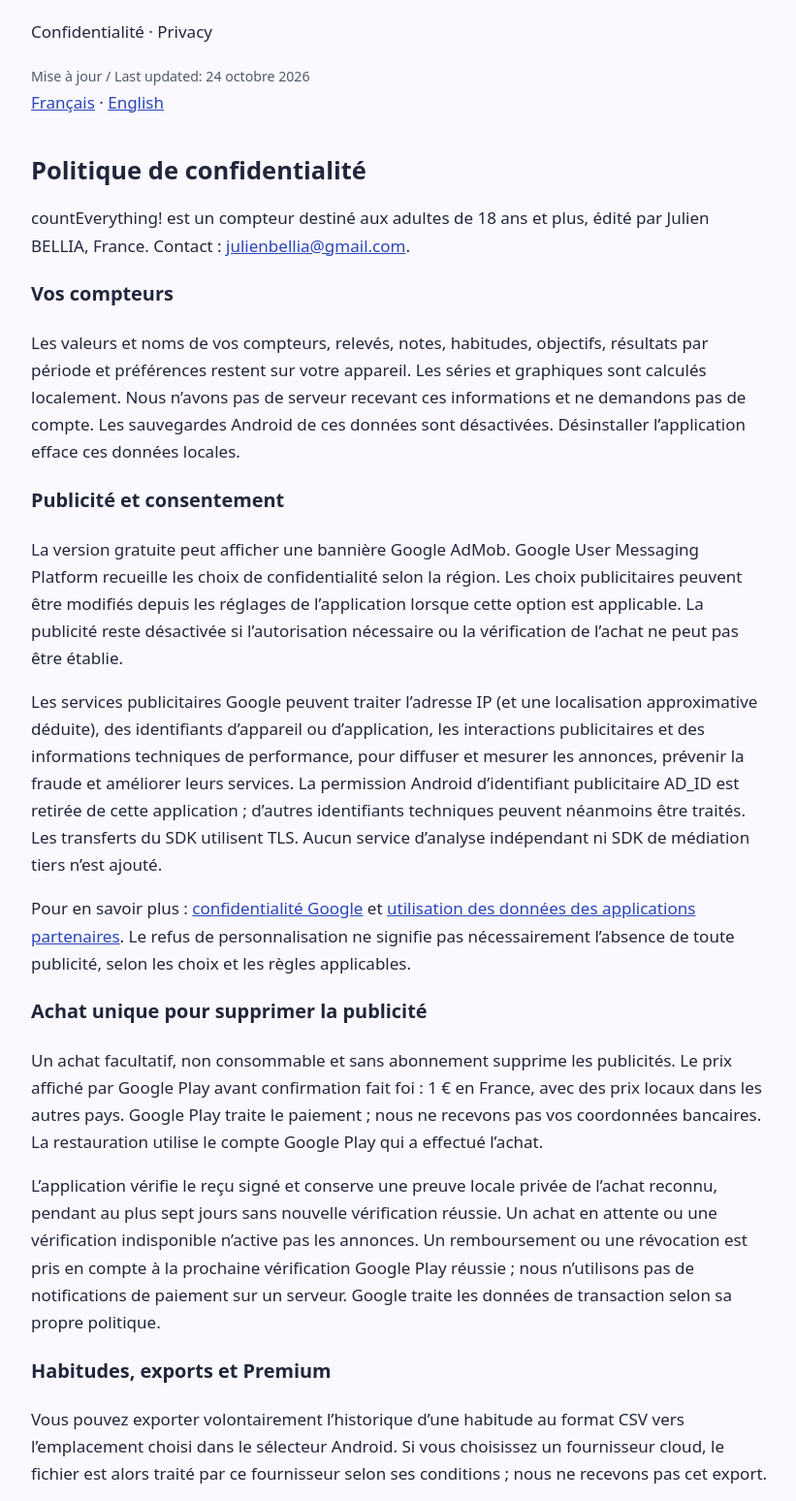
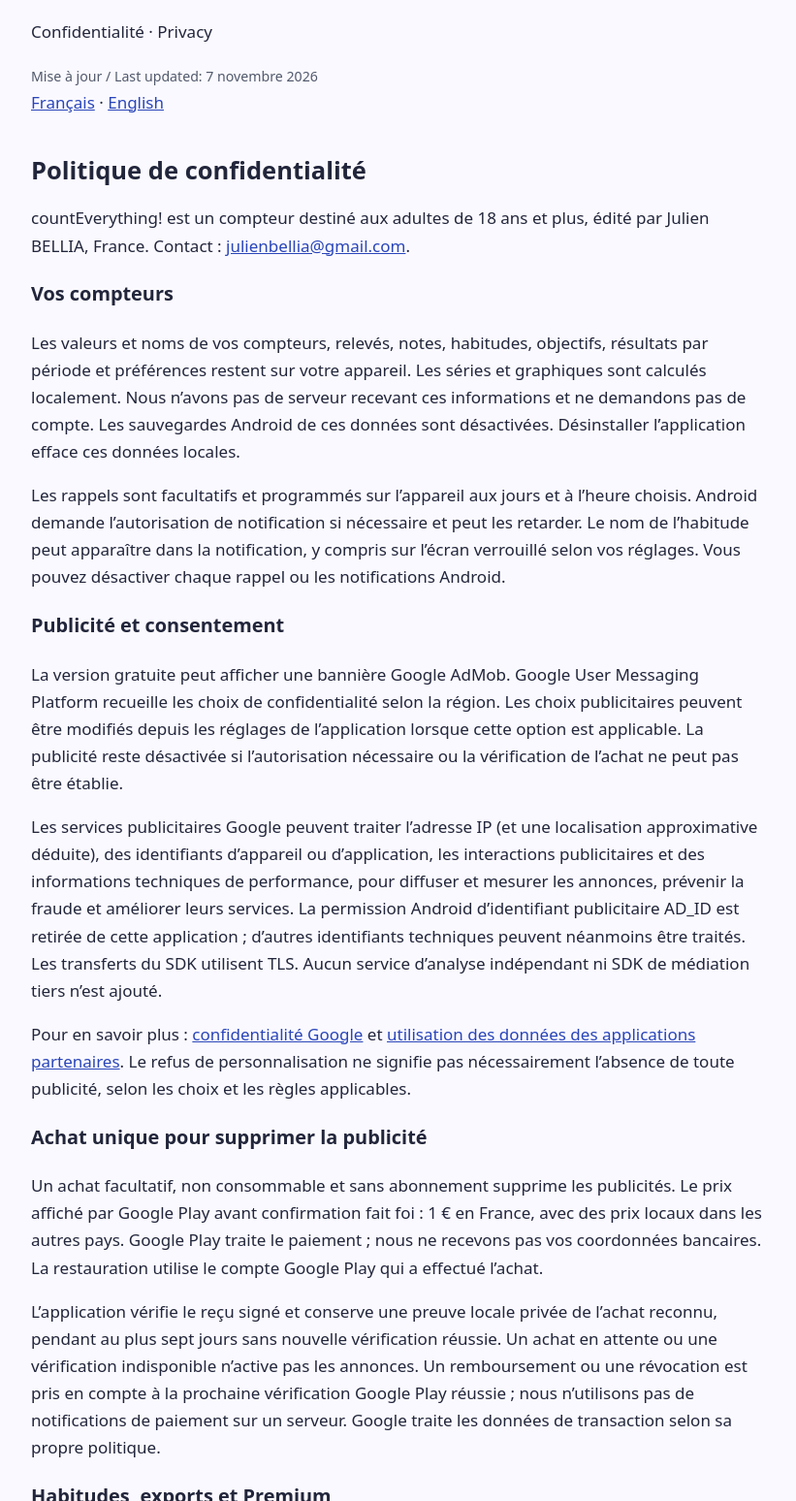
Before and after one commit to so7n/so7n.github.io, a plain HTML site: page counteverything/privacy.html in a window 1280 px wide. Shown: the part 93-1641 px from the top of the page at 97% size, without its empty margins (228-1049 px from the left). Drawn offline with Linux system fonts and the light colour scheme.

Commit message:
Update countEverything privacy for reminders and backups

```diff
--- a/counteverything/privacy.html
+++ b/counteverything/privacy.html
@@ -2,17 +2,18 @@
 <html lang="fr"><meta charset="utf-8"><meta name="viewport" content="width=device-width,initial-scale=1">
 <title>countEverything! — Confidentialité / Privacy</title>
 <style>body{font:17px/1.65 system-ui,sans-serif;max-width:760px;margin:48px auto;padding:0 24px;background:#faf9ff;color:#22263b}h1,h2{line-height:1.2}h1{color:#2945b9}a{color:#2945b9}section{margin:40px 0}small{color:#51596b}@media(prefers-color-scheme:dark){body{background:#111421;color:#edf0ff}h1,a{color:#b9c4ff}small{color:#bdc3d6}}</style>
-<h1>countEverything!</h1><p>Confidentialité · Privacy</p><small>Mise à jour / Last updated: 24 octobre 2026</small>
+<h1>countEverything!</h1><p>Confidentialité · Privacy</p><small>Mise à jour / Last updated: 7 novembre 2026</small>
 <nav><a href="#fr">Français</a> · <a href="#en">English</a></nav>
 <section id="fr"><h2>Politique de confidentialité</h2>
 <p>countEverything! est un compteur destiné aux adultes de 18 ans et plus, édité par Julien BELLIA, France. Contact : <a href="mailto:julienbellia@gmail.com">julienbellia@gmail.com</a>.</p>
 <h3>Vos compteurs</h3><p>Les valeurs et noms de vos compteurs, relevés, notes, habitudes, objectifs, résultats par période et préférences restent sur votre appareil. Les séries et graphiques sont calculés localement. Nous n’avons pas de serveur recevant ces informations et ne demandons pas de compte. Les sauvegardes Android de ces données sont désactivées. Désinstaller l’application efface ces données locales.</p>
+<p>Les rappels sont facultatifs et programmés sur l’appareil aux jours et à l’heure choisis. Android demande l’autorisation de notification si nécessaire et peut les retarder. Le nom de l’habitude peut apparaître dans la notification, y compris sur l’écran verrouillé selon vos réglages. Vous pouvez désactiver chaque rappel ou les notifications Android.</p>
 <h3>Publicité et consentement</h3><p>La version gratuite peut afficher une bannière Google AdMob. Google User Messaging Platform recueille les choix de confidentialité selon la région. Les choix publicitaires peuvent être modifiés depuis les réglages de l’application lorsque cette option est applicable. La publicité reste désactivée si l’autorisation nécessaire ou la vérification de l’achat ne peut pas être établie.</p>
 <p>Les services publicitaires Google peuvent traiter l’adresse IP (et une localisation approximative déduite), des identifiants d’appareil ou d’application, les interactions publicitaires et des informations techniques de performance, pour diffuser et mesurer les annonces, prévenir la fraude et améliorer leurs services. La permission Android d’identifiant publicitaire AD_ID est retirée de cette application ; d’autres identifiants techniques peuvent néanmoins être traités. Les transferts du SDK utilisent TLS. Aucun service d’analyse indépendant ni SDK de médiation tiers n’est ajouté.</p>
 <p>Pour en savoir plus : <a href="https://policies.google.com/privacy">confidentialité Google</a> et <a href="https://policies.google.com/technologies/partner-sites">utilisation des données des applications partenaires</a>. Le refus de personnalisation ne signifie pas nécessairement l’absence de toute publicité, selon les choix et les règles applicables.</p>
 <h3>Achat unique pour supprimer la publicité</h3><p>Un achat facultatif, non consommable et sans abonnement supprime les publicités. Le prix affiché par Google Play avant confirmation fait foi : 1 € en France, avec des prix locaux dans les autres pays. Google Play traite le paiement ; nous ne recevons pas vos coordonnées bancaires. La restauration utilise le compte Google Play qui a effectué l’achat.</p>
 <p>L’application vérifie le reçu signé et conserve une preuve locale privée de l’achat reconnu, pendant au plus sept jours sans nouvelle vérification réussie. Un achat en attente ou une vérification indisponible n’active pas les annonces. Un remboursement ou une révocation est pris en compte à la prochaine vérification Google Play réussie ; nous n’utilisons pas de notifications de paiement sur un serveur. Google traite les données de transaction selon sa propre politique.</p>
-<h3>Habitudes, exports et Premium</h3><p>Vous pouvez exporter volontairement l’historique d’une habitude au format CSV vers l’emplacement choisi dans le sélecteur Android. Si vous choisissez un fournisseur cloud, le fichier est alors traité par ce fournisseur selon ses conditions ; nous ne recevons pas cet export.</p>
+<h3>Habitudes, exports et Premium</h3><p>Vous pouvez exporter volontairement l’historique d’une habitude au format CSV ou créer une sauvegarde JSON de vos compteurs, habitudes, historiques et réglages vers l’emplacement choisi dans le sélecteur Android. Ces fichiers sont lisibles et peuvent contenir vos données. Si vous choisissez un fournisseur cloud, il traite le fichier selon ses conditions ; nous ne recevons pas cet export.</p>
 <p>Un abonnement Premium facultatif débloque les compteurs nommés et habitudes illimités et supprime les publicités pendant sa validité. En France : 1,49 € par mois ou 9,99 € par an, sans essai gratuit ; le prix local et la période affichés par Google Play font foi. Il se renouvelle automatiquement et peut être annulé dans Google Play, avec accès conservé jusqu’à la fin de la période payée. L’achat unique sans publicité reste distinct de l’abonnement.</p>
 <p>L’application interroge Google Play et vérifie les reçus signés pour restaurer les achats et abonnements. Elle ne conserve pas de reçu d’abonnement sur disque ; une réponse positive reste utilisable au plus dix minutes en mémoire pendant une erreur transitoire. Une connexion à Google Play est nécessaire pour vérifier le Premium à l’ouverture. Aucun serveur de paiement propre à l’éditeur n’est ajouté. L’expiration ne supprime aucune donnée : vous choisissez deux éléments actifs gratuits dans chaque liste et gardez l’accès à l’historique des autres. Les compteurs présents avant cette évolution restent utilisables.</p>
 <h3>Vos choix et vos droits</h3><p>Vous pouvez effacer les données locales dans les paramètres Android ou en désinstallant l’application. Pour les demandes concernant les données traitées par Google, utilisez les contrôles du compte Google et les liens ci-dessus. Vous pouvez nous contacter pour toute question ou demande d’accès, rectification, effacement ou opposition relevant de notre traitement. Vous pouvez aussi saisir l’autorité de protection des données compétente, notamment la CNIL en France.</p>
@@ -20,12 +21,13 @@
 <section id="en" lang="en"><h2>Privacy policy</h2>
 <p>countEverything! is a counter intended for adults aged 18 and over, published by Julien BELLIA, France. Contact: <a href="mailto:julienbellia@gmail.com">julienbellia@gmail.com</a>.</p>
 <h3>Your counters</h3><p>Your counter values and names, saved readings, notes, habits, goals, period results and preferences stay on your device. Streaks and charts are calculated locally. We do not operate a server receiving them or require an account. Android backups are disabled. Uninstalling deletes these local data.</p>
+<p>Reminders are optional and scheduled on your device for the days and time you choose. Android requests notification permission when needed and may delay delivery. The habit name can appear in a notification, including on the lock screen depending on your settings. You can disable individual reminders or Android notifications.</p>
 <h3>Advertising and consent</h3><p>The free version may show a Google AdMob banner. Google User Messaging Platform collects privacy choices as applicable in your region. Applicable advertising choices can be revisited in app settings. Ads remain disabled when the required permission or purchase verification cannot be established.</p>
 <p>Google advertising services may process your IP address (and inferred approximate location), device or app identifiers, ad interactions and technical performance information to deliver and measure ads, prevent fraud and improve services. The Android AD_ID advertising identifier permission is removed from this app; other technical identifiers may still be processed. SDK transfers use TLS. No separate analytics service or third-party mediation SDK is added.</p>
 <p>See <a href="https://policies.google.com/privacy">Google Privacy Policy</a> and <a href="https://policies.google.com/technologies/partner-sites">data use from partner apps</a>. Declining personalization does not necessarily remove all advertising, depending on your choices and applicable rules.</p>
 <h3>One-time ad removal purchase</h3><p>An optional, non-consumable purchase removes ads, with no subscription. Google Play displays the final price before confirmation: €1 in France, with local prices elsewhere. Google processes payments; we do not receive payment card details. Restore your purchase using the same Google Play account.</p>
 <p>The app verifies the signed receipt and keeps a private local proof of a recognized purchase for up to seven days without another successful verification. Pending purchases and unavailable verification do not enable ads. Refunds and revocations take effect at the next successful Google Play ownership check; no payment notification backend is used. Google processes transaction data under its own policy.</p>
-<h3>Habits, exports and Premium</h3><p>You may export a habit’s history as CSV to a location you choose using Android’s document picker. If you choose a cloud provider, that provider processes the file under its own terms; we do not receive your export.</p>
+<h3>Habits, exports and Premium</h3><p>You may export a habit’s history as CSV or create a JSON backup of your counters, habits, history and settings to a location you choose using Android’s document picker. These files are readable and may contain your data. If you choose a cloud provider, it processes the file under its own terms; we do not receive your export.</p>
 <p>An optional Premium subscription unlocks unlimited named counters and habits and removes ads while valid. In France: €1.49 per month or €9.99 per year, with no free trial; Google Play displays the applicable local price and billing period. It renews automatically and can be cancelled in Google Play, with access continuing until the paid period ends. The one-time ad removal purchase is separate.</p>
 <p>The app queries Google Play and verifies signed receipts to restore purchases and subscriptions. Subscription receipts are not cached on disk; a positive response may remain valid for up to ten minutes in memory during a transient error. A Google Play connection is required to verify Premium when opening the app. No publisher payment backend is added. Expiration deletes no data: you can choose two active free items in each list and still read the others’ history. Counters present before this change remain usable.</p>
 <h3>Choices and rights</h3><p>Delete local data through Android settings or by uninstalling. For data processed by Google, use your Google account controls and the links above. Contact us for questions or requests to access, correct, delete or object to data processing for which we are responsible. You may contact your data protection authority, including the CNIL in France.</p>
```
